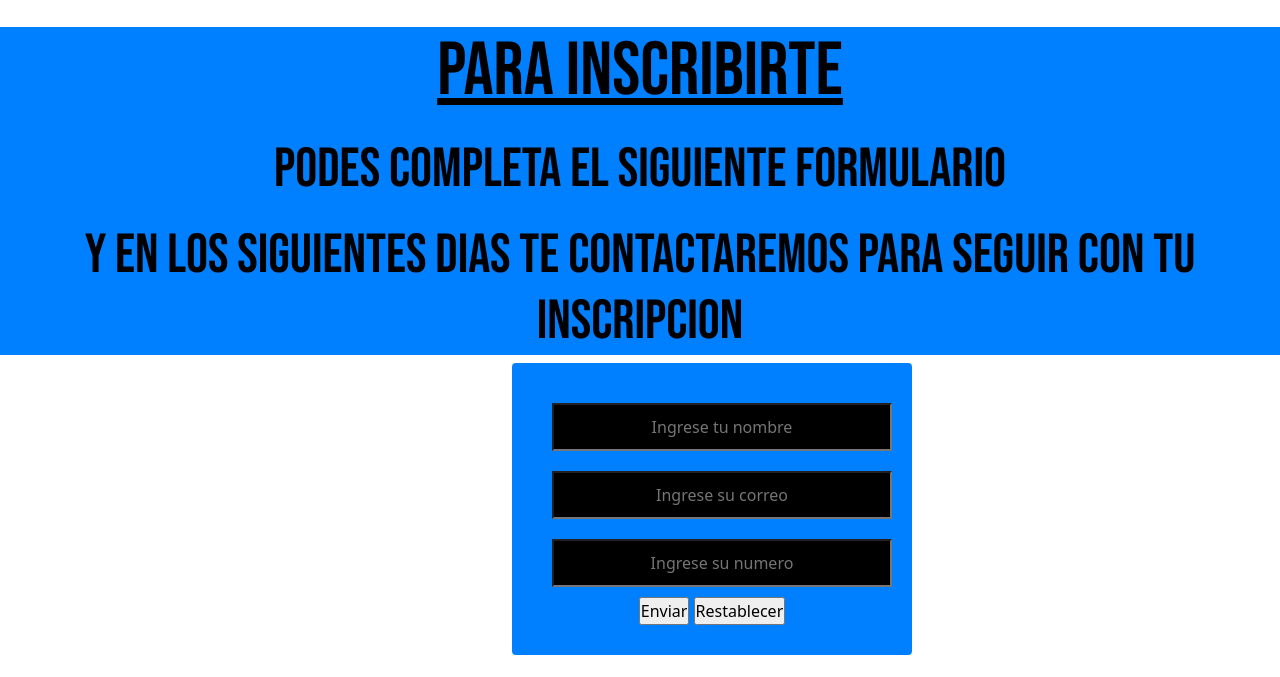
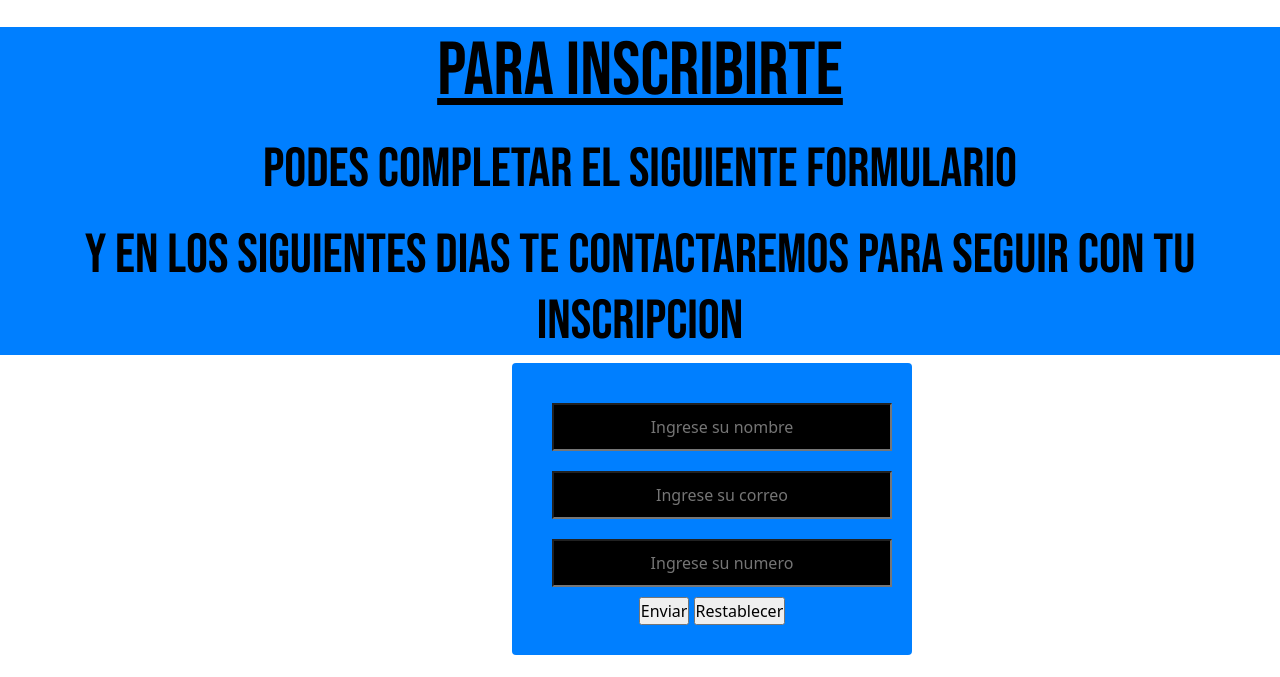
Before and after one commit to Brandolinnn/proyectofinal--BrandonDiaz, a website: page pages/campeonatos.html in a window 1280 px wide. Shown: the part 3040-3717 px from the top of the page. Drawn offline with nearby package versions, Linux system fonts and the light colour scheme.

Commit message:
commit de correciones

```diff
--- a/pages/campeonatos.html
+++ b/pages/campeonatos.html
@@ -114,13 +114,13 @@
 
   <section class="comoInscribirme">
     <h4 class="comoInscribirmeTitulo">PARA INSCRIBIRTE</h4>
-    <h5 class="comoInscribirmeSubtitulo">Podes completa el siguiente formulario</h5>
+    <h5 class="comoInscribirmeSubtitulo">Podes completar el siguiente formulario</h5>
     <h6 class="comoInscribirmeSubtitulo"> Y En los siguientes dias te contactaremos para seguir con tu inscripcion</h6>
   </section>
 
   <section class="formulario">
     <form>
-      <input class="formularios" type="text" name="nombres" id="nombres" placeholder="Ingrese tu nombre">
+      <input class="formularios" type="text" name="nombres" id="nombres" placeholder="Ingrese su nombre">
       <input class="formularios" type="email" name="correo" id="nombres" placeholder="Ingrese su correo">
       <input class="formularios" type="text" name="numero" id="nombres" placeholder="Ingrese su numero">
       <input class="botones" type="submit" value="Enviar">
```
